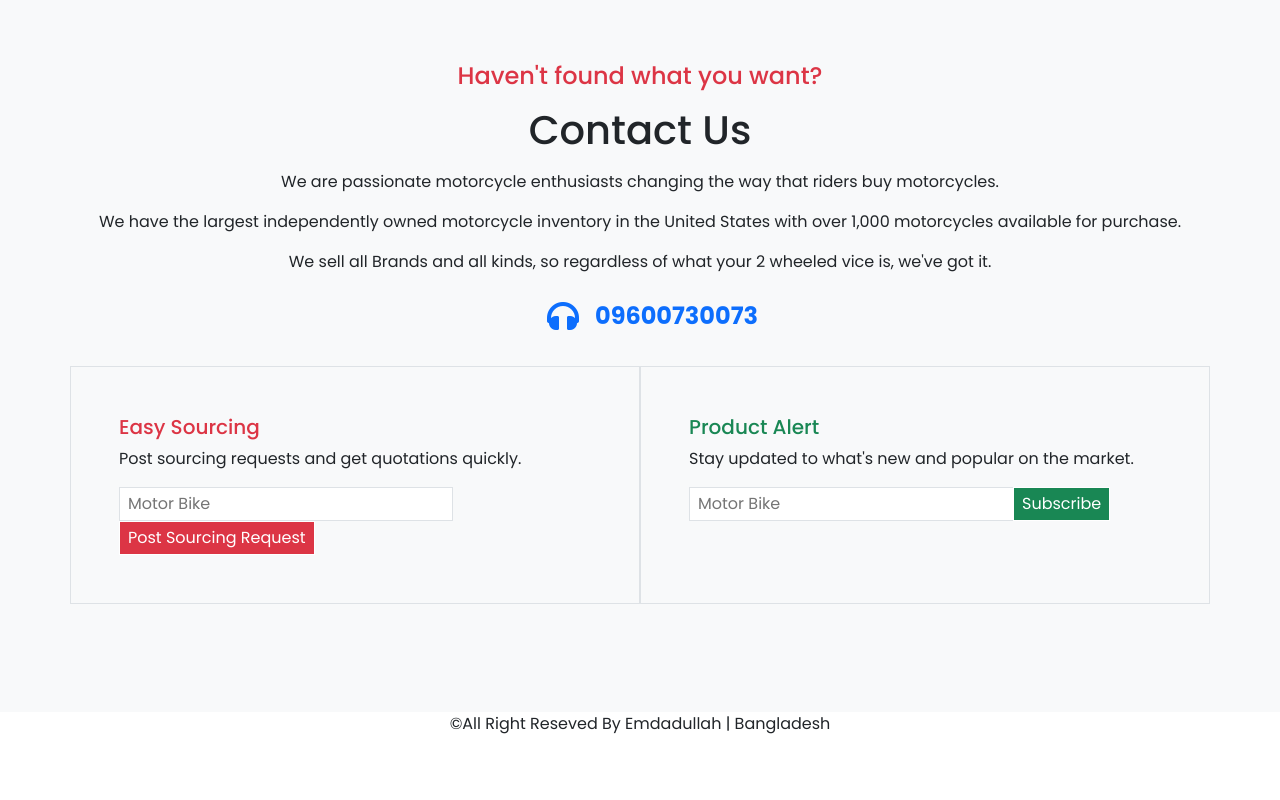
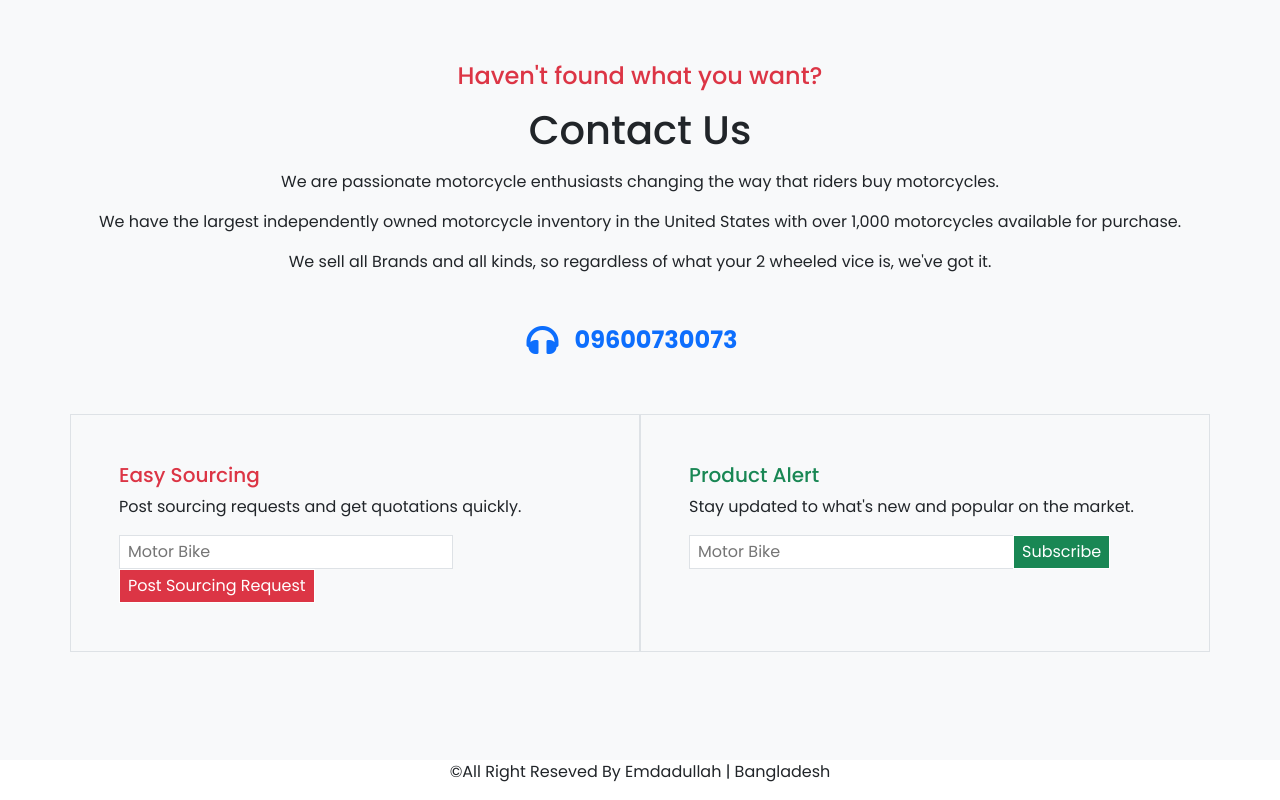
Before and after one commit to developeremdad/honda-crb, a plain HTML site: page index.html in a window 1280 px wide. Shown: the part 2893-3693 px from the top of the page. Before the commit the page ends 3645 px from the top, so only its background shows below. Drawn offline with nearby package versions, Linux system fonts and the light colour scheme.

Commit message:
number modify

```diff
--- a/index.html
+++ b/index.html
@@ -293,12 +293,12 @@
             <p class="text-center text-dark">We are passionate motorcycle enthusiasts changing the way that riders buy motorcycles.</p>
             <p class="text-center text-dark">We have the largest independently owned motorcycle inventory in the United States with over 1,000 motorcycles available for purchase.</p>
             <p class="text-center text-dark">We sell all Brands and all kinds, so regardless of what your 2 wheeled vice is, we've got it.</p>
-            <div class="d-flex justify-content-center">
-              <div class="col-lg-2 d-flex align-items-center">
+
+              <div class="d-flex align-items-center justify-content-center p-4">
                 <i class="fas fas fa-headphones fs-2 text-primary"></i>
                 <a class="nav-link active text-decoration-none text-primary fs-4 fw-bold" aria-current="page" href="tel:09600-730073">09600730073</a>
               </div>
-            </div>
+
 
             <div class="row mt-4">
               <div class="col-lg-6 col-12 border p-5">
```
